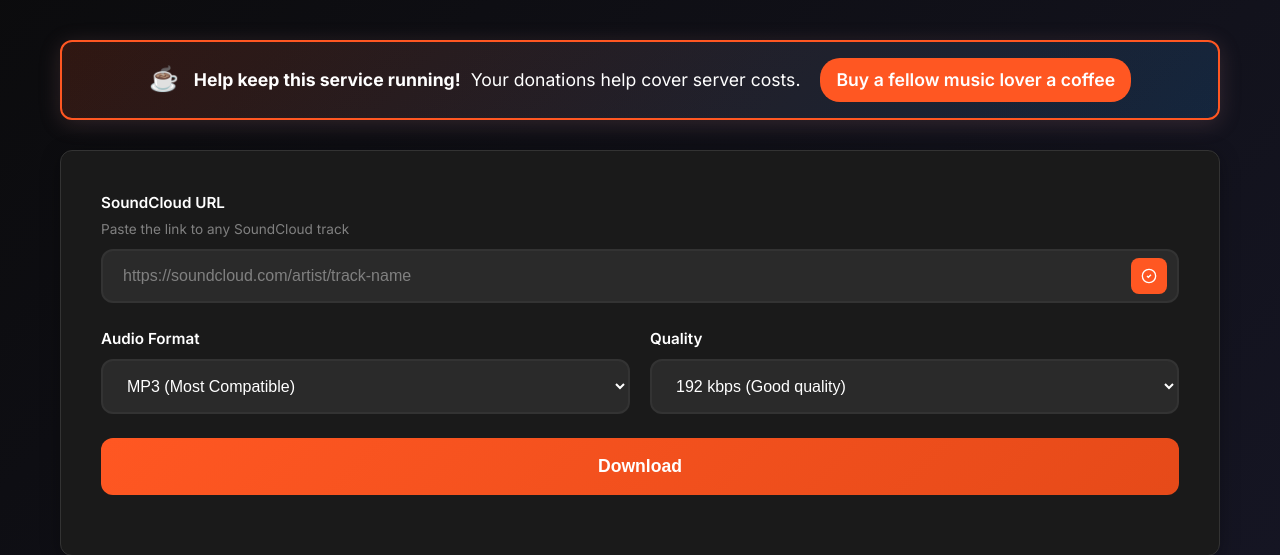
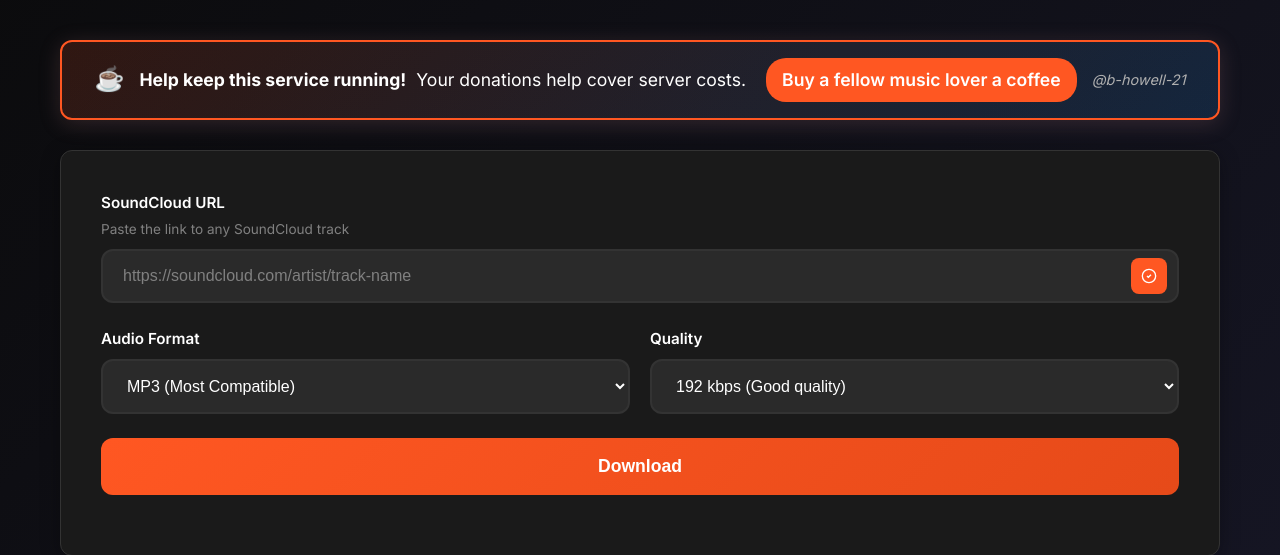
Before and after one commit to bhowell9123/soundcloud-mp3-new, a Flask app: page / in a window 1280 px wide. Shown: the part 270-825 px from the top of the page. Run offline with Flask 3, Linux system fonts and the light colour scheme.

Commit message:
Add username display to donation section and website favicon

```diff
--- a/static/css/styles.css
+++ b/static/css/styles.css
@@ -115,6 +115,13 @@ body {
     transform: translateY(-2px);
     box-shadow: 0 4px 12px rgba(255, 87, 34, 0.3);
     text-decoration: none !important;
+}
+
+.donation-username {
+    color: var(--text-secondary);
+    font-size: 0.9rem;
+    font-style: italic;
+    margin-left: 5px;
 }
 
 /* Main content */
--- a/templates/index.html
+++ b/templates/index.html
@@ -5,6 +5,7 @@
     <meta name="viewport" content="width=device-width, initial-scale=1.0">
     <title>SoundCloud to MP3 Converter - Free Audio Download</title>
     <meta name="description" content="Convert SoundCloud tracks to MP3, WAV, or AAC format. Fast, free, and easy to use online converter.">
+    <link rel="icon" type="image/png" href="{{ url_for('static', filename='images/ChatGPT Image Sep 25, 2025, 09_01_03 AM.png') }}">
     <link rel="stylesheet" href="{{ url_for('static', filename='css/styles.css') }}">
     <link rel="preconnect" href="https://fonts.googleapis.com">
     <link rel="preconnect" href="https://fonts.gstatic.com" crossorigin>
@@ -24,6 +25,7 @@
                 <a href="https://venmo.com/u/b-howell-21" target="_blank" rel="noopener" class="donation-link">
                     Buy a fellow music lover a coffee
                 </a>
+                <span class="donation-username">@b-howell-21</span>
             </p>
         </div>
 
```
Also changed, not shown: static/images/ChatGPT Image Sep 25, 2025, 09_01_03 AM.png (added), static/images/favicon.ico (added), static/images/favicon.svg (added).
